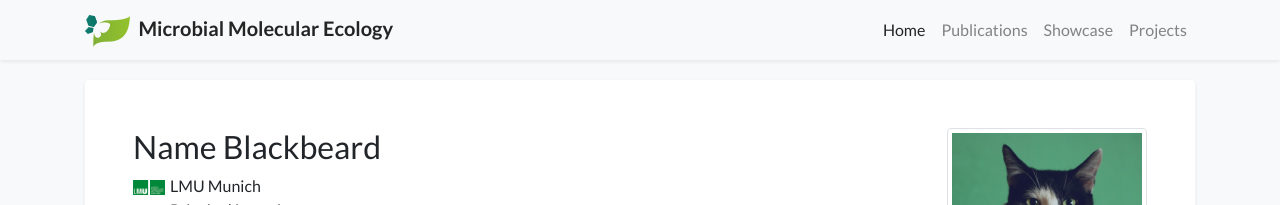
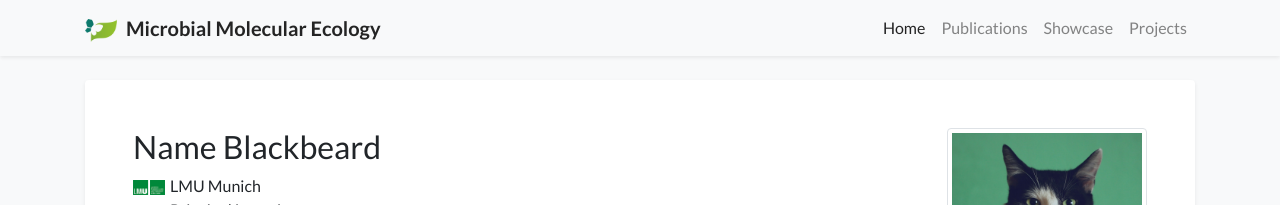
Before and after one commit to micromole/micromole.github.io, a Jekyll site: the page built from index.html, in a window 1280 px wide. Shown: the top 205 px of the page. Built offline with Jekyll 4.4.1, drawn with Linux system fonts in a browser that asks for light colours; nearby versions of some CDN libraries; comment, search, counter and statistics services are not loaded; a style sheet for code colours, icons or effects is not loaded.

Commit message:
Update navbar.html

```diff
--- a/_includes/navbar.html
+++ b/_includes/navbar.html
@@ -1,9 +1,9 @@
 <nav class="navbar navbar-expand-sm navbar-light bg-light fixed-top mb-5 shadow-sm">
     <div class="container">
         <a class="navbar-brand">
-            <img src="/assets/logo/icon_ICE.png" alt="Icon" style="height: 32px; margin-right: 5px;">
+            <img src="/assets/logo/icon_ICE.png" alt="Icon" style="width: 32px; margin-right: 5px;">
             <strong>{{site.data.profile.navbar_name}}</strong></a>
-        <button class="navbar-toggler" style="font-size: 1em; padding: 0.5em;" type="button" data-toggle="collapse" data-target="#navbarResponsive" aria-controls="navbarResponsive" aria-expanded="false" aria-label="Toggle navigation">
+        <button class="navbar-toggler" style="font-size: 0.75em; padding: 0.5em;" type="button" data-toggle="collapse" data-target="#navbarResponsive" aria-controls="navbarResponsive" aria-expanded="false" aria-label="Toggle navigation">
             <i class="fas fa-map"></i>
         </button>
 
```
